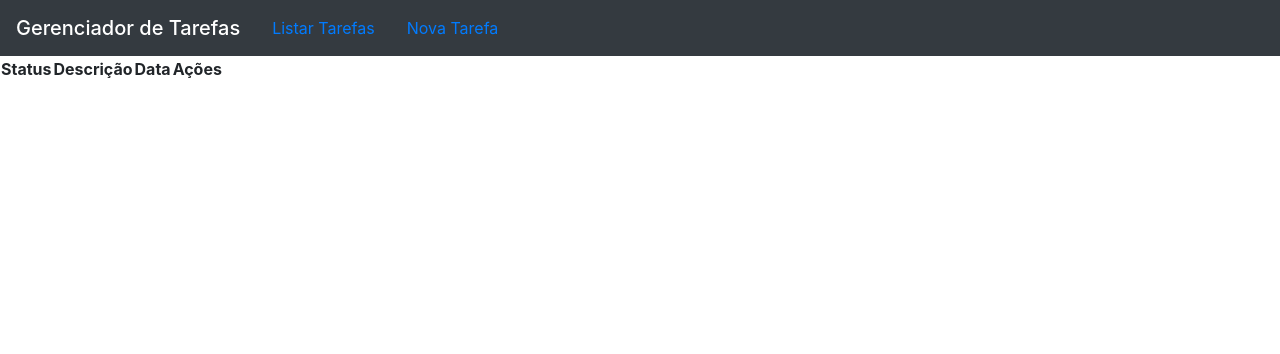
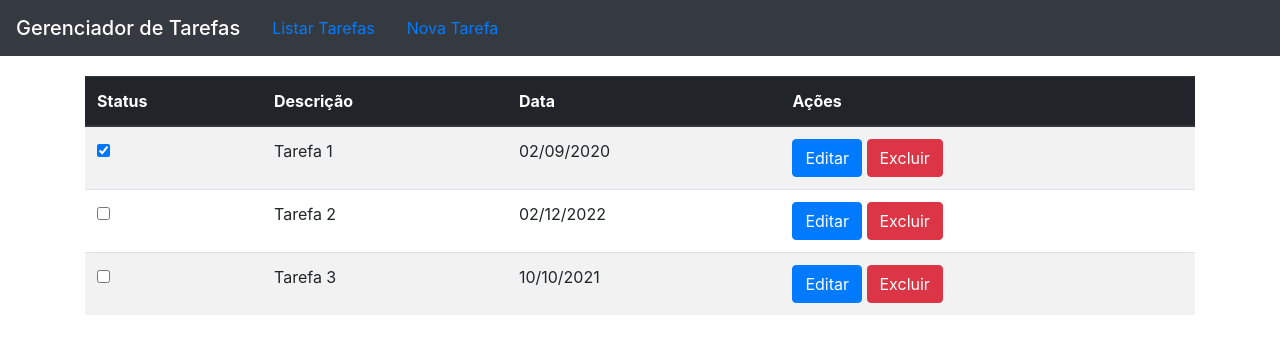
Before and after one commit to jopaulo666/gerenciador-tarefas-frontend, a React (Create React App) app: page / in a window 1280 px wide. Shown: the top 354 px of the page. Built offline with nearby package versions, Linux system fonts and the light colour scheme.

Commit message:
Exibindo as tarefas cadastradas na tabela

```diff
--- a/src/App.js
+++ b/src/App.js
@@ -13,7 +13,9 @@
       <BrowserRouter>
         <div className="App">
           <NavBar />
-          <TaskListTable/>
+          <div className="container" style={{marginTop: 20}}>
+            <TaskListTable/>
+            </div>
         </div>
       </BrowserRouter>
     );
--- a/src/api/TaskService.js
+++ b/src/api/TaskService.js
@@ -1,7 +1,7 @@
 class TaskService{
     constructor(){
         this.taks = [
-            {id: 1, description: "Tarefa 1", whenToDo: "02/09/2020", done: false},
+            {id: 1, description: "Tarefa 1", whenToDo: "02/09/2020", done: true},
             {id: 2, description: "Tarefa 2", whenToDo: "02/12/2022", done: false},
             {id: 3, description: "Tarefa 3", whenToDo: "10/10/2021", done: false}
         ]
--- a/src/components/TaskListTable.js
+++ b/src/components/TaskListTable.js
@@ -1,38 +1,62 @@
 import React, { Component } from 'react';
+import TaskService from '../api/TaskService';
 
 class TaskListTable extends Component {
+    constructor(props) {
+        super(props);
+
+        this.state = {
+            tasks: []
+        }
+    }
+
+    componentDidMount() {
+        this.listTasks();
+    }
+
+    listTasks(){
+        this.setState({tasks: TaskService.list()});
+    }
+
     render() {
         return (
-            <table>
+            <table className="table table-striped">
                 <TableHeader/>
-                <TableBody/>
+                <TableBody tasks={this.state.tasks}/>
             </table>
         );
     }
+
 }
 
 const TableHeader = () => {
     return (
-        <thead>
+        <thead className="thead-dark">
             <tr>
-                <th>Status</th>
-                <th>Descrição</th>
-                <th>Data</th>
-                <th>Ações</th>
+                <th scope="col">Status</th>
+                <th scope="col">Descrição</th>
+                <th scope="col">Data</th>
+                <th scope="col">Ações</th>
             </tr>
         </thead>
     )
 }
 
-const TableBody = () => {
+const TableBody = (props) => {
     return (
-        <tr>
-            <td></td>
-            <td></td>
-            <td></td>
-            <td></td>
-            <td></td>
-        </tr>
+        <tbody>
+            {props.tasks.map(task =>
+                <tr key={task.id}>
+                    <td><input type="checkbox" checked={task.done}/></td>
+                    <td>{task.description}</td>
+                    <td>{task.whenToDo}</td>
+                    <td>
+                        <input type="button" className="btn btn-primary" value="Editar"/>&nbsp;
+                        <input type="button" className="btn btn-danger" value="Excluir"/>
+                    </td>
+                </tr>
+            )}
+        </tbody>
     )
 }
 
```
